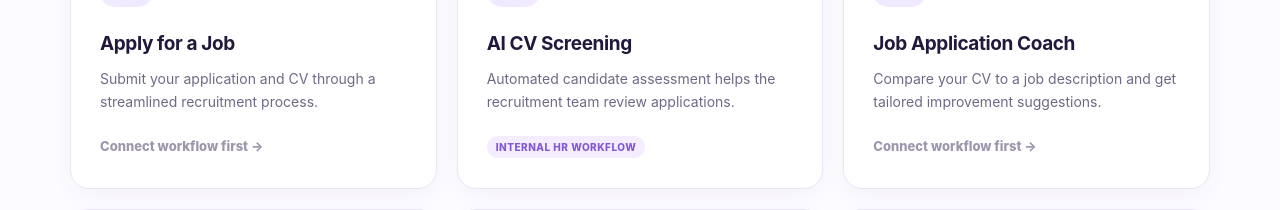
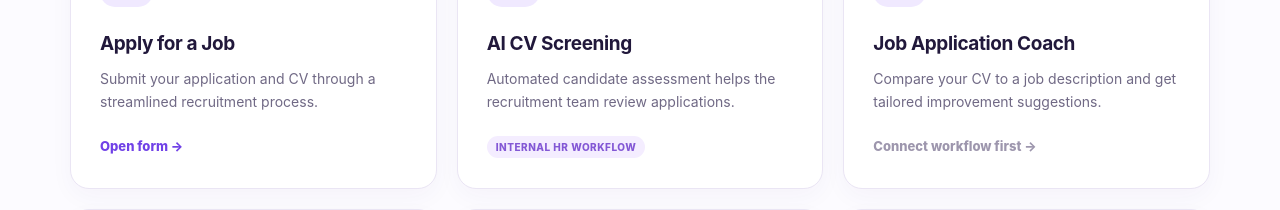
Before and after one commit to haninhany35/HR-, a plain HTML site: page index.html in a window 1280 px wide. Shown: the part 1060-1270 px from the top of the page. Drawn offline with Linux system fonts and the light colour scheme; no server answers.

Commit message:
Update applyForm URL in index.html

```diff
--- a/index.html
+++ b/index.html
@@ -38,7 +38,7 @@
     // Never add credentials, API keys, private forms, or personal IDs to this file.
     const CONFIG = {
       n8nBase:  "https://semisweet-widen-snowiness.ngrok-free.dev",
-      applyForm: "", // Example: "/form/your-public-application-form-id"
+      applyForm: "/form/b25fe6c1-eb44-41d4-afeb-9642a29322c9",
       coachForm: "", // Example: "/form/your-public-coaching-form-id"
       chat:  "/webhook/a03a4774-3bb0-4705-9118-3aeb155481c5/chat"
     };
```
